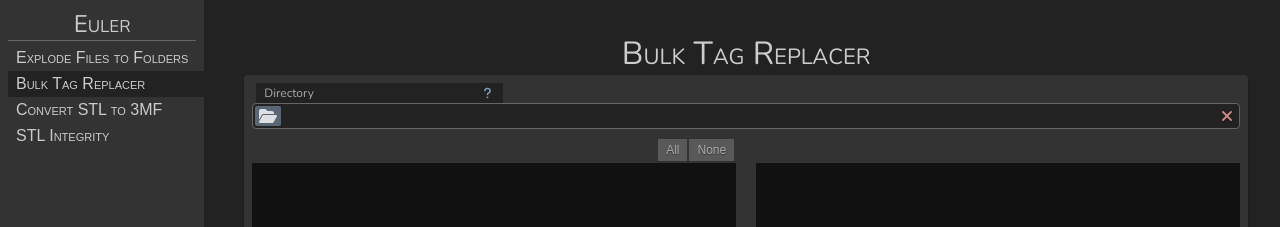
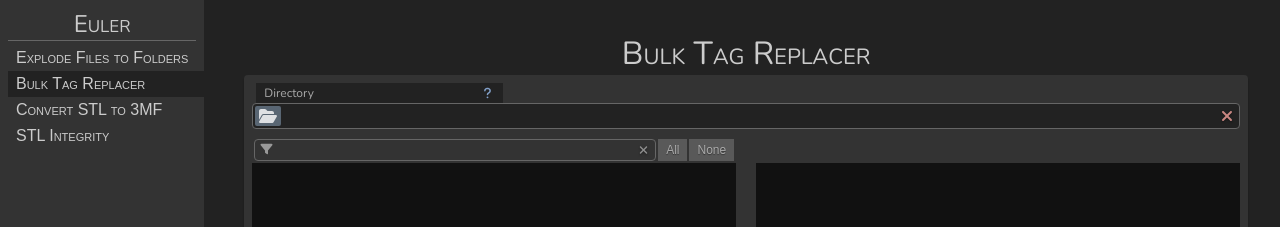
Before and after one commit to playableprints/stlm-helper, a React (Vite) app in the folder frontend/: page /#/tools/tagreplacer in a window 1280 px wide. Shown: the top 227 px of the page. Built offline with nearby package versions, Linux system fonts and the light colour scheme.

Commit message:
add icon to input; filter on tag replacer

```diff
--- a/frontend/src/Components/inputs/Input.tsx
+++ b/frontend/src/Components/inputs/Input.tsx
@@ -1,4 +1,5 @@
-import { faClose, faUndo } from "@fortawesome/free-solid-svg-icons";
+import { faClose, faUndo, IconDefinition } from "@fortawesome/free-solid-svg-icons";
+import { FontAwesomeIcon } from "@fortawesome/react-fontawesome";
 import { ChangeEvent, ForwardedRef, forwardRef, InputHTMLAttributes, useCallback, useState } from "react";
 import styled from "styled-components";
 import useMergedRef from "../../Utility/usemergedref";
@@ -40,7 +41,14 @@ const Inner = styled.input`
   }
 `;
 
+const Icon = styled.span`
+  flex: 0 0 auto;
+  color: var(--text-muted);
+  align-self: center;
+`;
+
 export type InputProps = {
+  icon?: IconDefinition;
   onClear?: () => void;
   onReset?: () => void;
   onValidate?: (input: string) => string;
@@ -49,7 +57,7 @@ export type InputProps = {
 
 export default forwardRef(
   (
-    { className, onClear, onReset, onChange, disabled, inputClass, onValidate, spellCheck, ...props }: InputProps,
+    { icon, className, onClear, onReset, onChange, disabled, inputClass, onValidate, spellCheck, ...props }: InputProps,
     fRef: ForwardedRef<HTMLInputElement>
   ) => {
     const [ref, setRef] = useMergedRef(fRef);
@@ -77,6 +85,11 @@ export default forwardRef(
 
     return (
       <Wrapper className={`${className ?? ""} ${disabled ? "disabled" : ""} ${invalid ? "invalid" : ""}`}>
+        {icon && (
+          <Icon>
+            <FontAwesomeIcon className={"fa-fw"} icon={icon} />
+          </Icon>
+        )}
         <Inner
           ref={setRef}
           {...props}
--- a/frontend/src/Tooling/TagReplacer/index.tsx
+++ b/frontend/src/Tooling/TagReplacer/index.tsx
@@ -1,6 +1,6 @@
-import { faArrowRight, faChevronRight } from "@fortawesome/free-solid-svg-icons";
+import { faArrowRight, faChevronRight, faFilter } from "@fortawesome/free-solid-svg-icons";
 import { FontAwesomeIcon } from "@fortawesome/react-fontawesome";
-import { useCallback, useEffect, useState } from "react";
+import { useCallback, useEffect, useMemo, useState } from "react";
 import Panel from "../../Components/layout/Panel";
 import ScrollPane from "../../Components/layout/ScrollPane";
 import ToolTitle from "../../Components/layout/ToolTitle";
@@ -31,6 +31,21 @@ const TagReplacer = () => {
   const [matcher, setMatcher] = useState<string>("");
   const [replace, setReplace] = useState<string>("");
   const [results, setResults] = useState<{ [key: string]: string }>({});
+
+  const [filter, setFilter] = useState<string>("");
+
+  const filteredTaglist = useMemo(() => {
+    if (filter === "") {
+      return taglist;
+    }
+    const r = new RegExp(filter);
+    return Object.entries(taglist).reduce((acc, [t, n]) => {
+      if (t.match(r)) {
+        acc[t] = n;
+      }
+      return acc;
+    }, {} as Items);
+  }, [filter, taglist]);
 
   const reset = useCallback(() => {
     setTaglist({});
@@ -100,10 +115,22 @@ const TagReplacer = () => {
         </Label>
         <SelectWrapper>
           <SelectOptions style={{ gridArea: "opt1" }}>
+            <Input
+              disabled={path === "" || isLoading}
+              icon={faFilter}
+              value={filter}
+              onChange={(e) => {
+                setFilter(e.currentTarget.value);
+              }}
+              onClear={() => setFilter("")}
+            />
             <Button
               disabled={path === "" || isLoading}
               onClick={() => {
-                setSelected(Object.keys(taglist));
+                setSelected((prev) => {
+                  const f = Object.keys(filteredTaglist).filter((a) => !prev.includes(a));
+                  return [...prev, ...f];
+                });
               }}
               title={"Select All"}
             >
@@ -112,7 +139,10 @@ const TagReplacer = () => {
             <Button
               disabled={path === "" || isLoading}
               onClick={() => {
-                setSelected([]);
+                const f = Object.keys(filteredTaglist);
+                setSelected((prev) => {
+                  return prev.filter((a) => !f.includes(a));
+                });
               }}
               title={"Select None"}
             >
@@ -121,7 +151,7 @@ const TagReplacer = () => {
           </SelectOptions>
           <ScrollPane style={{ gridArea: "input1" }}>
             <ListSelector
-              items={taglist}
+              items={filteredTaglist}
               disabled={path === "" || isLoading}
               selected={selected}
               onPick={(value: string) => {
@@ -137,7 +167,7 @@ const TagReplacer = () => {
             style={{ alignSelf: "center", gridArea: "arrow" }}
           />
           <ScrollPane style={{ gridArea: "input2" }}>
-            {Object.keys(taglist).map((t) => {
+            {Object.keys(filteredTaglist).map((t) => {
               const newValue = results[t] ?? t;
               return (
                 <TagRx key={t} className={newValue === t ? "unchanged" : "changed"}>
@@ -180,7 +210,12 @@ const TagReplacer = () => {
           className={"confirm"}
           onClick={() => {
             loadingBar.show();
-            ReplaceTags(path, matcher === "" ? ".*" : matcher, replace, selected)
+            ReplaceTags(
+              path,
+              matcher === "" ? ".*" : matcher,
+              replace,
+              selected.filter((a) => (filter === "" ? true : a in filteredTaglist))
+            )
               .then((changes) => {
                 if (changes.length > 0) {
                   changes.forEach((each) => {
@@ -225,7 +260,6 @@ const SelectWrapper = styled.div`
 `;
 
 const SelectOptions = styled.div`
-  justify-self: end;
   font-size: 0.75rem;
   display: flex;
   gap: 0.125rem;
```
